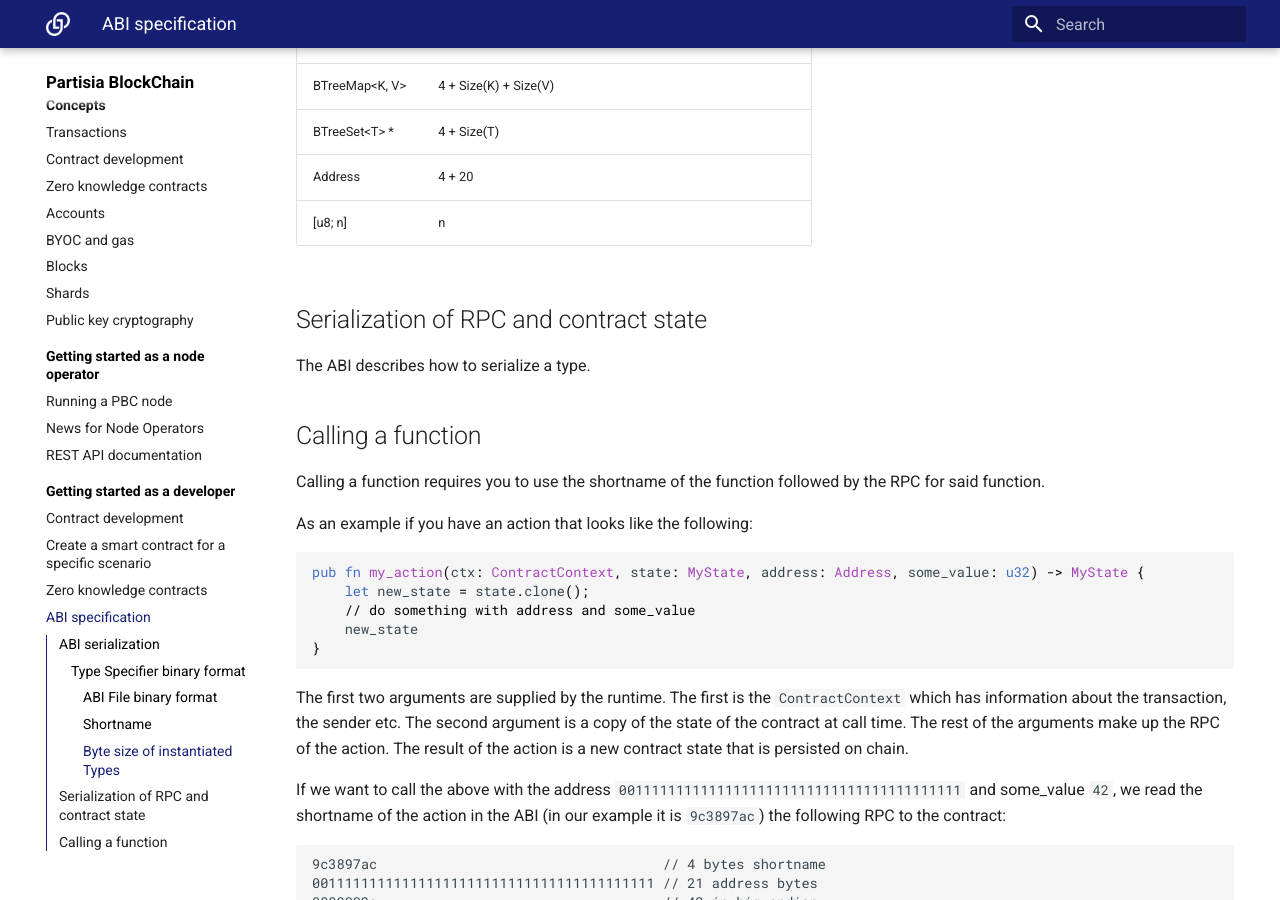
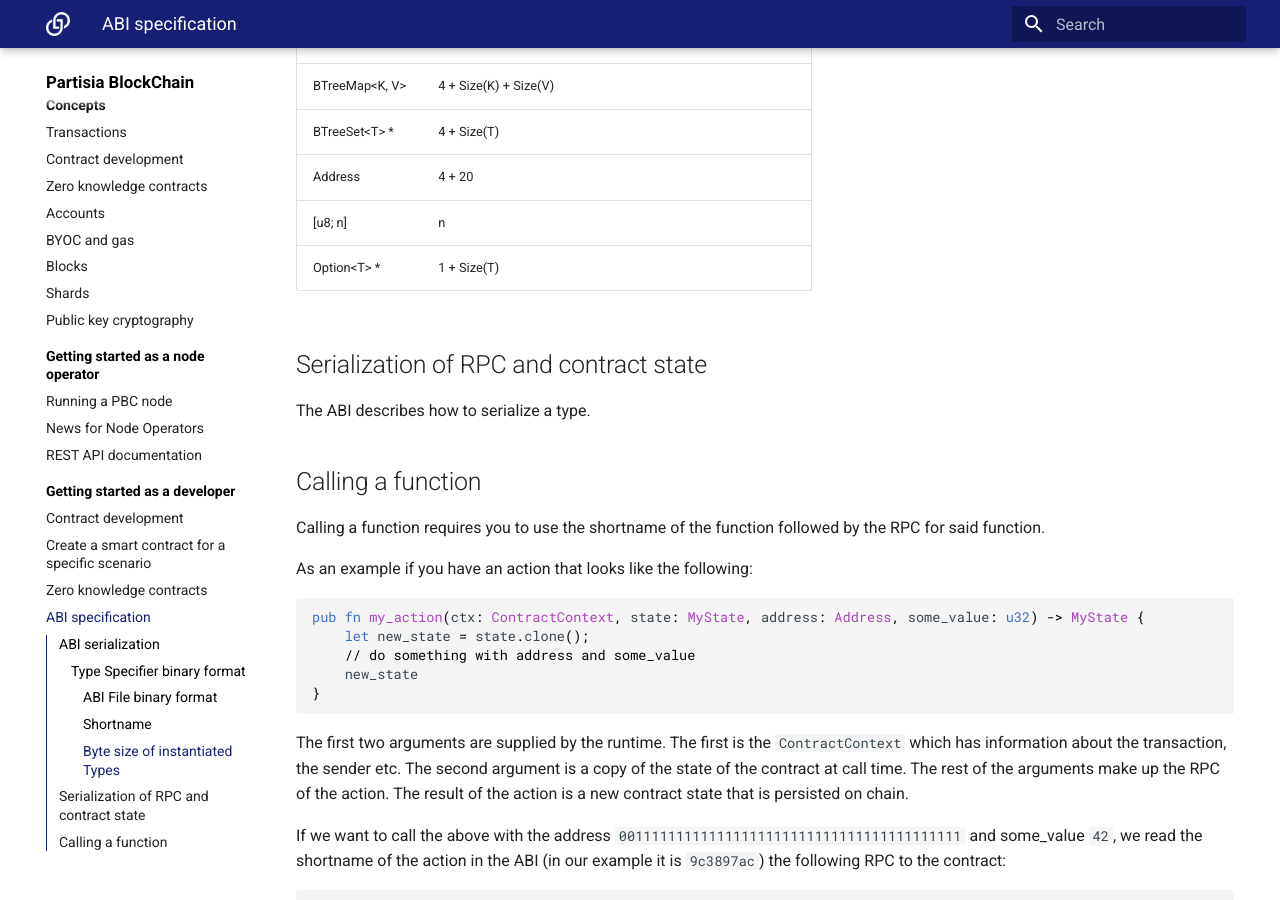
Before and after one commit to 0xSero/partisia-docs, an MkDocs documentation site: the page built from docs/abiv1.md, in a window 1280 px wide and 900 px high, scrolled down 2213 px. Built offline with MkDocs 1.6.1 and Material for MkDocs 9.7.7, drawn with Linux system fonts in a browser that asks for light colours; a script that is not in the unit is left out.

Commit message:
Added type size of Option<T>

```diff
--- a/docs/abiv1.md
+++ b/docs/abiv1.md
@@ -106,6 +106,7 @@ The shortname of a function is the first four bytes of the function name's SHA-2
 | BTreeSet<T\> \*   | 4 + Size(T)                   |
 | Address           | 4 + 20                        |
 | \[u8; n\]         | n                             |
+| Option<T\> \*     | 1 + Size(T)                   |
 
 ## Serialization of RPC and contract state
 
```
